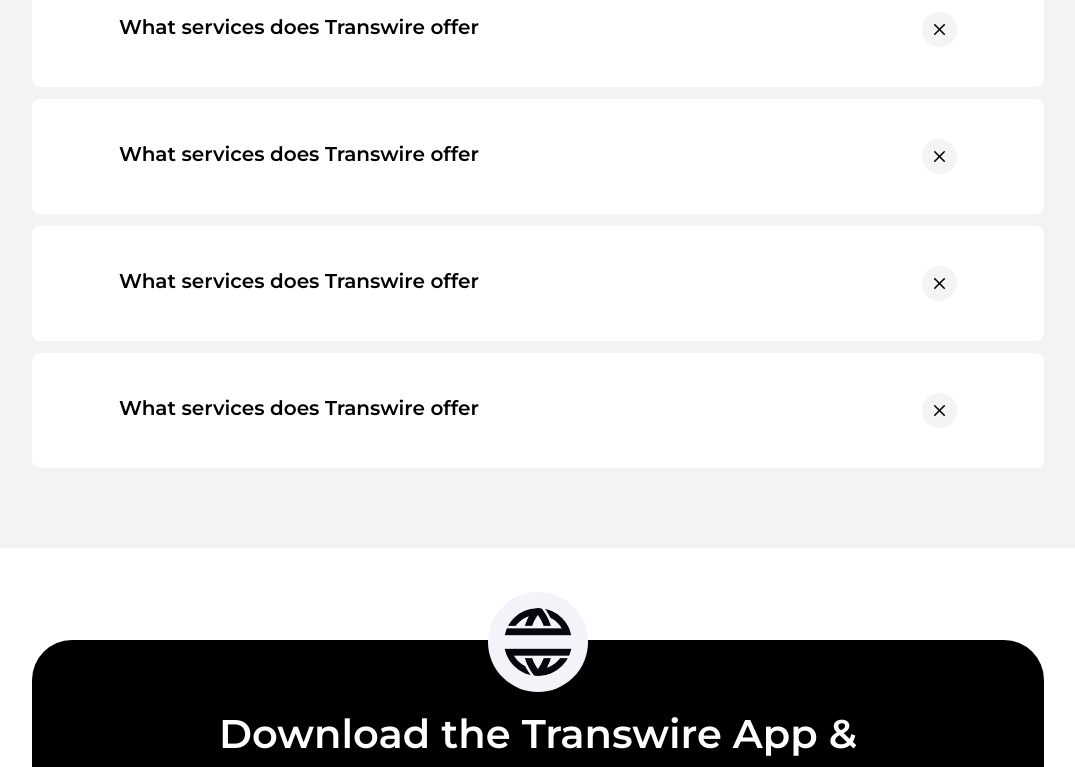
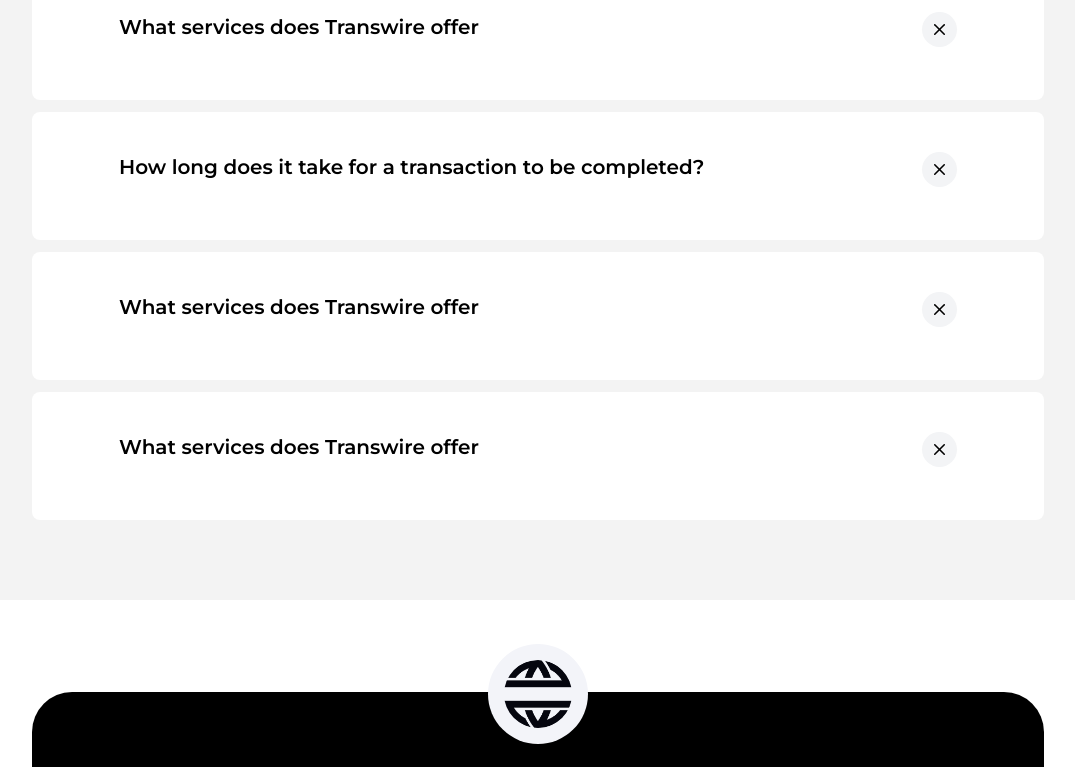
Before and after one commit to Nweke-Justin/Transwire-clone, a Next.js app: page / in a window 1280 px wide. Shown: the part 5220-5987 px from the top of the page, without its empty margins (102-1177 px from the left). Built offline with nearby package versions, Linux system fonts and the light colour scheme.

Commit message:
i added a few functionalities

```diff
--- a/src/app/page.tsx
+++ b/src/app/page.tsx
@@ -1,3 +1,4 @@
+"use client"
 import Header from "./Components/Header";
 import Image from 'next/image'
 import img1 from "../../public/pictures/img1.png"
@@ -19,10 +20,14 @@ import img19 from "../../public/pictures/img19.png"
 import img20 from "../../public/pictures/img20.png"
 import img23 from "../../public/pictures/img23.png"
 import { X } from 'lucide-react';
-
+import { useState } from "react";
 import Observer from "./Components/Observer";
 import Footer from "./Components/Footer";
 export default function Home() {
+  const [showCard1, setShowCard1] = useState<boolean>(false);
+  const [showCard2, setShowCard2] = useState<boolean>(false);
+  const [showCard3, setShowCard3] = useState<boolean>(false);
+  const [showCard4, setShowCard4] = useState<boolean>(false);
   return (
     <div className=" ">
       <div className="bg-[#EDF1FF]">
@@ -266,24 +271,64 @@ export default function Home() {
           Frequently asked questions <br className="lg:hidden" /> (FAQs)
         </h1>
         <div className="space-y-[12px]">
+
           <div className="w-[95vw] lg:w-[79vw] mx-auto bg-white rounded-lg p-[40px]">
             <div className="w-[99%] lg:w-[90%] mx-auto justify-between flex ">
-              <h1 className="font-semibold text-[15px] md:text-[20px]">What services does Transwire offer</h1> <X className="rounded-full p-2 bg-gray-100" width={35} height={35} />
+              <div>
+                <h1 className="font-semibold text-[15px] md:text-[20px] mb-[18px]">What services does Transwire offer</h1>
+                {showCard1 && (
+                  <p className="text-[#A5A5A5]">Transwire specializes in seamless international money transfers, currency exchange, and cross-border payments. Whether you need to send money abroad, pay for services, or handle business transactionsTranswire specializes in seamless international money transfers, currency exchange, and cross-border payments. Whether you need to send money abroad, pay for services, or handle business transactions</p>)}
+              </div>
+              <div>
+              <X className="rounded-full p-2 bg-gray-100 hover:cursor-pointer" width={35} height={35} onClick={() => setShowCard1(prev => !prev)}
+              />
+              </div>
             </div>
           </div>
           <div className="w-[95vw]  lg:w-[79vw] mx-auto bg-white rounded-lg p-[40px]">
             <div className="w-[99%] lg:w-[90%]  mx-auto justify-between flex ">
-              <h1 className="font-semibold text-[15px] md:text-[20px]">What services does Transwire offer</h1> <X className="rounded-full p-2 bg-gray-100" width={35} height={35} />
+              <div>
+                <h1 className="font-semibold text-[15px] md:text-[20px] mb-[18px]">How long does it take for a transaction to be completed?</h1>
+                {showCard2 && (
+                  <p className="text-[#A5A5A5]">Transaction times may vary depending on the destination country and payment method. However, most transfers are completed within 1–3 business days. You can track your transfer in real time through the Transwire app or website.</p>
+                )}
+
+              </div>
+              <div>
+                <X className="rounded-full p-2 bg-gray-100 hover:cursor-pointer" width={35} height={35} onClick={() => setShowCard2(prev => !prev)} />
+              </div>
             </div>
           </div>
           <div className="w-[95vw] lg:w-[79vw] mx-auto bg-white rounded-lg p-[40px]">
             <div className="w-[99%] lg:w-[90%]  mx-auto justify-between flex ">
-              <h1 className="font-semibold text-[15px] md:text-[20px]">What services does Transwire offer</h1> <X className="rounded-full p-2 bg-gray-100" width={35} height={35} />
+              <div>
+                <h1 className="font-semibold text-[15px] md:text-[20px] mb-[18px]">What services does Transwire offer</h1>
+                {showCard3 && (
+
+                  <p className="text-[#A5A5A5]">
+                    Yes, Transwire charges a small fee for each transaction, which is displayed upfront before you confirm the transfer. We pride ourselves on transparency—there are no hidden costs, and our fees are among the lowest in the industry.
+                  </p>
+                )}
+
+              </div>
+              <div>
+                <X className="rounded-full p-2 bg-gray-100 hover:cursor-pointer" width={35} height={35} onClick={() => setShowCard3(prev => !prev)} />
+              </div>
             </div>
           </div>
           <div className="w-[95vw] lg:w-[79vw] mx-auto bg-white rounded-lg p-[40px]">
             <div className="w-[99%] lg:w-[90%] mx-auto justify-between flex ">
-              <h1 className="font-semibold text-[15px] md:text-[20px]">What services does Transwire offer</h1> <X className="rounded-full p-2 bg-gray-100" width={35} height={35} />
+              <div>
+                <h1 className="font-semibold text-[15px] md:text-[20px] mb-[18px]">What services does Transwire offer</h1>
+                {showCard4 && (
+                  <p className="text-[#A5A5A5]">
+                    Absolutely! Transwire uses state-of-the-art security measures, including encryption and multi-factor authentication, to ensure that your money and personal information are always protected. We are a fully licensed financial services provider, and thousands of customers trust us with their foreign transactions every day.
+                  </p>
+                )}
+              </div>
+              <div>
+                <X className="rounded-full p-2 bg-gray-100 hover:cursor-pointer" width={35} height={35} onClick={() => setShowCard4(prev => !prev)} />
+              </div>
             </div>
           </div>
         </div>
@@ -324,13 +369,13 @@ export default function Home() {
             <p className="text-[#A5A5A5] font-medium text-[12px] md:text-[16px] mb-[20px] lg:mb-[28px] text-center">Subscribe to our newsletter and be the first to know about updates.</p>
             <div className="w-[90vw] md:w-[60vw] lg:w-[44vw] mx-auto flex mb-[10px] lg:mb-[92px] bg-[#F3F3F3] pl-[18px] lg:pl-[24px]">
               <input type="text" placeholder="Enter email address" className="w-full font-bold text-black" />
-              <button className="px-[18px] lg:px-[24px] py-[12px] lg:py-[16px] text-white bg-[#2E42A5] rounded-lg lg:rounded-none lg:rounded-tr-lg lg:rounded-br-lg text-[10.5px] md:text-[14px] font-medium">Subscribe</button>
+              <button className="px-[18px] lg:px-[24px] py-[12px] lg:py-[16px] text-white bg-[#2E42A5] rounded-tr-lg rounded-br-lg text-[10.5px] md:text-[14px] font-medium">Subscribe</button>
             </div>
           </div>
         </div>
       </div>
       <div className="bg-[#F3F3F3] pt-[46px]">
-      <Footer/>
+        <Footer />
       </div>
     </div>
   );
```
Lines whose indentation alone changed are shown as unchanged.
